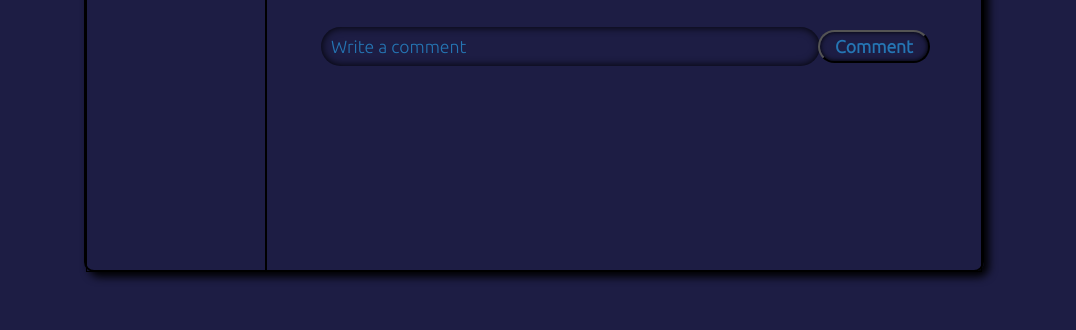
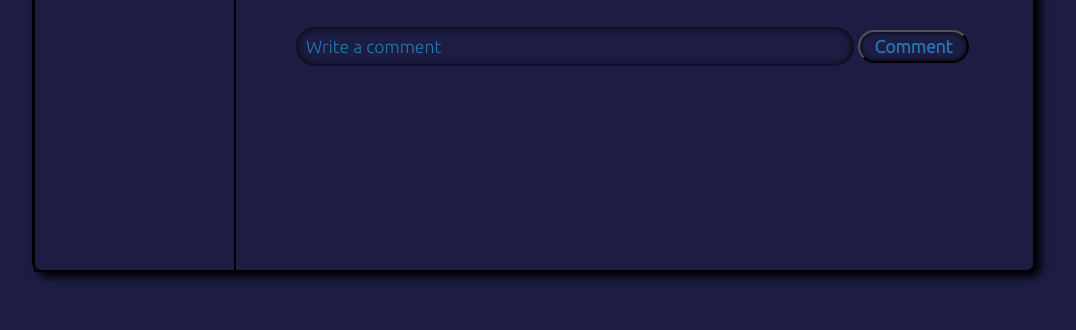
Before and after one commit to JotaDiaz7/Clients-App, a PHP site: page /php/user.php?user=14df in a window 1280 px wide; the page is wider, and only the part inside the window is pictured. Shown: the part 470-800 px from the top of that part, without its empty margins (106-1182 px from the left). Run offline with PHP 8.4, Linux system fonts and the light colour scheme; data comes from the database, SQL or seed files in the repository; data that the repository does not hold is empty.

Commit message:
26/06/2024

```diff
--- a/css/responsive.css
+++ b/css/responsive.css
@@ -47,7 +47,7 @@
 /* lg applies to medium devices (tablets, less than 992px)*/
 @media (min-width: 991.98px) {
     main{
-        width: 70%;
+        width: 1000px;
         height: 85%;
         flex-direction: row;
     }
--- a/css/responsive_register.css
+++ b/css/responsive_register.css
@@ -6,7 +6,7 @@
 /* md applies to small devices (landscape phones, less than 768px)*/
 @media (min-width: 767.98px) {
     main{
-        width: 100%;
+        width: 1000px;
         height: 100%;
         flex-direction: row;
     }
--- a/css/responsive_user.css
+++ b/css/responsive_user.css
@@ -93,7 +93,7 @@
 /* lg applies to medium devices (tablets, less than 992px)*/
 @media (min-width: 991.98px) {
     main{
-        width: 70%;
+        width: 1000px;
         height: 85%;
         flex-direction: row;
     }
@@ -142,6 +142,9 @@
     .comment_wrap_two{
         width: 75%;
     }
+    .comments{
+        height: 25%;
+    }
 }
 
 /* xl applies to large devices (desktops, less than 1200px)*/
--- a/css/user.css
+++ b/css/user.css
@@ -230,7 +230,7 @@ body {
 }
 .comments{
     width: 100%;
-    height: 20%;
+    height: 30%;
     box-shadow: 0px 0px 4px inset var(--color2);
     display: flex;
     flex-direction: column;
```
